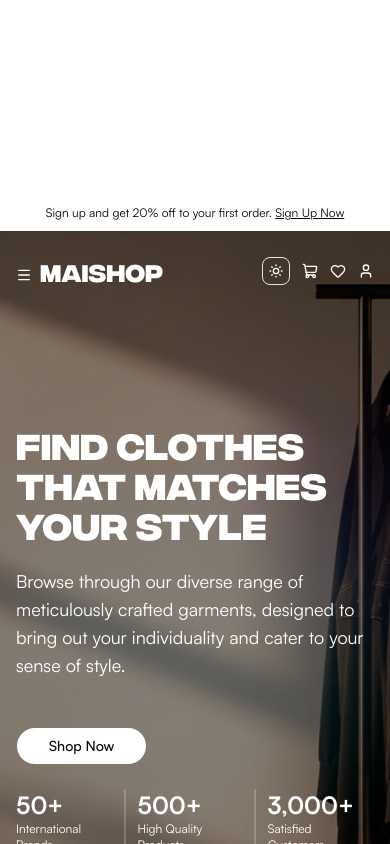
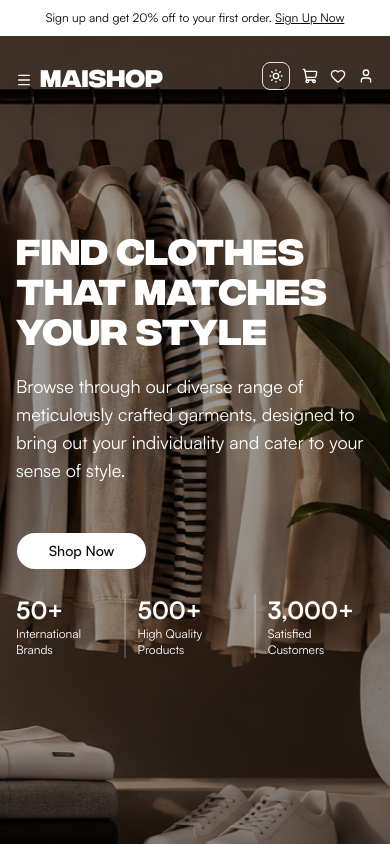
Before and after one commit to Joesef127/maishop, a Next.js app: page / in a window 390 px wide. Shown: the top 844 px of the page. Built offline with nearby package versions, Linux system fonts and the light colour scheme.

Commit message:
refactor: update styles and layout for improved UI consistency; enhance CartDrawer and ProductCard components

```diff
--- a/src/app/(home)/page.tsx
+++ b/src/app/(home)/page.tsx
@@ -36,21 +36,14 @@ export default function Home() {
                 {/* IMAGE LAYER, own overflow-hidden wrapper so Header sits outside any clipping ancestor */}
                 <div className="absolute inset-0 -z-10 overflow-hidden">
                     <div
-                        className="absolute -inset-7.5 bg-cover bg-center animate-ken-burns"
+                        className="absolute -inset-7.5 bg-cover bg-right animate-ken-burns"
                         style={{backgroundImage: `url(${images.hero_bg.src})`}}
                     />
                 </div>
 
-                {/* AMBIENT MOVING BLOBS */}
-                <div
-                    className="absolute inset-0 z-0 pointer-events-none mix-blend-screen opacity-30 blur-3xl overflow-hidden">
-                    <div className="absolute top-1/4 left-1/4 w-72 h-72 bg-purple-500 rounded-full animate-blob"/>
-                    <div
-                        className="absolute bottom-1/4 right-1/4 w-80 h-80 bg-cyan-500 rounded-full animate-blob animation-delay-2s"/>
-                </div>
-
                 {/* Dark Overlay for readability */}
                 <div className="absolute inset-0 z-0 bg-black/40 pointer-events-none"/>
+
 
                 <div className="relative z-10 w-full h-full flex flex-col">
                     <HomeHeroSection />
--- a/src/app/globals.css
+++ b/src/app/globals.css
@@ -232,12 +232,11 @@ h6 {
 
 @media (min-width: 1720px) {
   .container {
-    max-width: 1536px;
+    max-width: 1660px;
   }
 }
 
 .no-scrollbar {
-  overflow: hidden;
   -ms-overflow-style: none; /* IE and Edge */
   scrollbar-width: none; /* Firefox */
 }
--- a/src/app/layout.tsx
+++ b/src/app/layout.tsx
@@ -5,19 +5,27 @@ import {cn} from "@/lib/utils";
 import AnnouncementBar from "@/components/layout/announcement-bar";
 import {ThemeProvider} from "@/providers/theme-provider";
 import Footer from "@/components/layout/footer";
-// import SplashCursor from "@/components/SplashCursor";
-import CursorGrid from "@/components/CursorGrid";
+import SplashCursor from "@/components/SplashCursor";
+import {useTheme} from "next-themes";
 
 export const metadata: Metadata = {
     title: "MAISHOP",
-    description: "MAISHOP is a modern e-commerce platform that offers a seamless shopping experience with a wide range of products and services.",
-    keywords: ["e-commerce", "online shopping", "modern platform", "products", "services"],
+    description:
+        "MAISHOP is a modern e-commerce platform that offers a seamless shopping experience with a wide range of products and services.",
+    keywords: [
+        "e-commerce",
+        "online shopping",
+        "modern platform",
+        "products",
+        "services",
+    ],
     authors: [{name: "MAISHOP Team", url: "https://www.maishop.com"}],
     creator: "MAISHOP Team",
     publisher: "MAISHOP Inc.",
     openGraph: {
         title: "MAISHOP",
-        description: "MAISHOP is a modern e-commerce platform that offers a seamless shopping experience with a wide range of products and services.",
+        description:
+            "MAISHOP is a modern e-commerce platform that offers a seamless shopping experience with a wide range of products and services.",
         url: "https://www.maishop.com",
         siteName: "MAISHOP",
         images: [
@@ -33,7 +41,8 @@ export const metadata: Metadata = {
     twitter: {
         card: "summary_large_image",
         title: "MAISHOP",
-        description: "MAISHOP is a modern e-commerce platform that offers a seamless shopping experience with a wide range of products and services.",
+        description:
+            "MAISHOP is a modern e-commerce platform that offers a seamless shopping experience with a wide range of products and services.",
         images: ["https://www.maishop.com/twitter-image.jpg"],
         creator: "@maishop",
     },
@@ -53,36 +62,21 @@ export default function RootLayout({
     children: React.ReactNode;
 }>) {
     return (
-        <html lang="en" className={cn("h-full antialiased")} suppressHydrationWarning={true}>
-        <body className="min-h-full flex flex-col relative z-40" suppressHydrationWarning={true}>
-        {/*<SplashCursor*/}
-        {/*    DENSITY_DISSIPATION={9}*/}
-        {/*    VELOCITY_DISSIPATION={7.5}*/}
-        {/*    PRESSURE={0.2}*/}
-        {/*    CURL={3}*/}
-        {/*    SPLAT_RADIUS={0.1}*/}
-        {/*    SPLAT_FORCE={1500}*/}
-        {/*    COLOR_UPDATE_SPEED={10}*/}
-        {/*    SHADING*/}
-        {/*    RAINBOW_MODE*/}
-        {/*    COLOR="#A855F7"*/}
-        {/*/>*/}
-        <CursorGrid
-            cellSize={45}
-            color="#D946EF"
-            radius={140}
-            falloff="smooth"
-            holdTime={400}
-            fadeDuration={550}
-            lineWidth={1.2}
-            maxOpacity={0.4}
-            fillOpacity={0}
-            gridOpacity={0}
-            cellRadius={0}
-            clickPulse
-            pulseSpeed={600}
-        />
-        <ThemeProvider attribute="class" defaultTheme="system" enableSystem disableTransitionOnChange>
+        <html
+            lang="en"
+            className={cn("h-full antialiased")}
+            suppressHydrationWarning={true}
+        >
+        <body
+            className="min-h-full flex flex-col relative z-40"
+            suppressHydrationWarning={true}
+        >
+        <ThemeProvider
+            attribute="class"
+            defaultTheme="system"
+            enableSystem
+            disableTransitionOnChange
+        >
             <AnnouncementBar/>
             {children}
             <Footer/>
--- a/src/components/layout/header.tsx
+++ b/src/components/layout/header.tsx
@@ -74,8 +74,9 @@ const Header = ({hasScrolledPastHeroSection}: { hasScrolledPastHeroSection?: boo
                             <div><MenuBar onNavigate={closeSheet} variant="mobile"/></div>
 
                             <div className="flex flex-col items-start gap-1">
-                                <CartDrawer trigger={
-                                    <button onClick={closeSheet}
+                                <CartDrawer
+                                    trigger={
+                                    <button
                                           className={cn(
                                               navigationMenuTriggerStyle(),
                                               "relative w-full h-auto justify-between py-2.5"
--- a/src/components/sections/home/new-arrivals.tsx
+++ b/src/components/sections/home/new-arrivals.tsx
@@ -8,7 +8,7 @@ const NewArrivals = () => {
         <section className="flex items-center justify-center">
             <div className="container flex-flex-col items-center justify-center">
                 <h1 className="text-2xl sm:text-3xl lg:text-4xl font-bold text-center mb-12">New Arrivals</h1>
-                <div className="grid grid-cols-2 md:grid-cols-3 lg:grid-cols-4 gap-3 lg:gap-6">
+                <div className="grid grid-cols-2 md:grid-cols-3 lg:grid-cols-4 gap-3">
                     {
                         newArrivalsData.map((arr, index) => (
                             <ProductCard key={index} {...arr} />
--- a/src/components/ui/button.tsx
+++ b/src/components/ui/button.tsx
@@ -19,7 +19,7 @@ const buttonVariants = cva(
         destructive:
           "bg-destructive/10 text-destructive hover:bg-destructive/20 focus-visible:border-destructive/40 focus-visible:ring-destructive/20 dark:bg-destructive/20 dark:hover:bg-destructive/30 dark:focus-visible:ring-destructive/40",
         link: "text-primary underline-offset-4 hover:underline",
-        primary: "w-fit bg-foreground text-background rounded-full hover:bg-background hover:text-foreground transition text-sm lg:text-base"
+        primary: "w-fit rounded-full bg-foreground text-background hover:bg-background hover:text-foreground transition text-sm lg:text-base"
       },
       size: {
         default:
```
Also changed, not shown: src/components/blocks/product-card.tsx (+15 -15 lines), src/components/layout/cart-drawer.tsx (+10 -8 lines).
